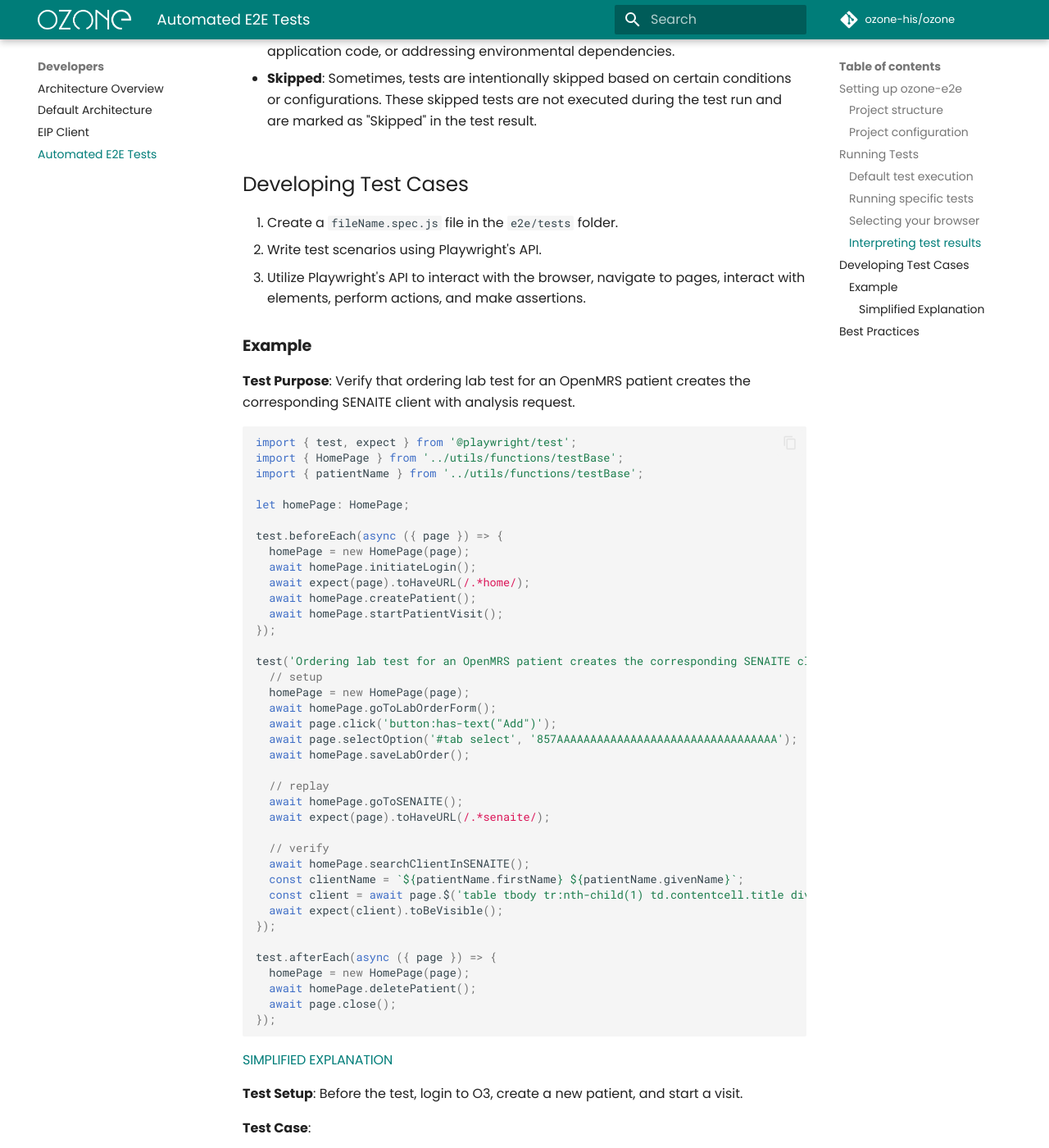
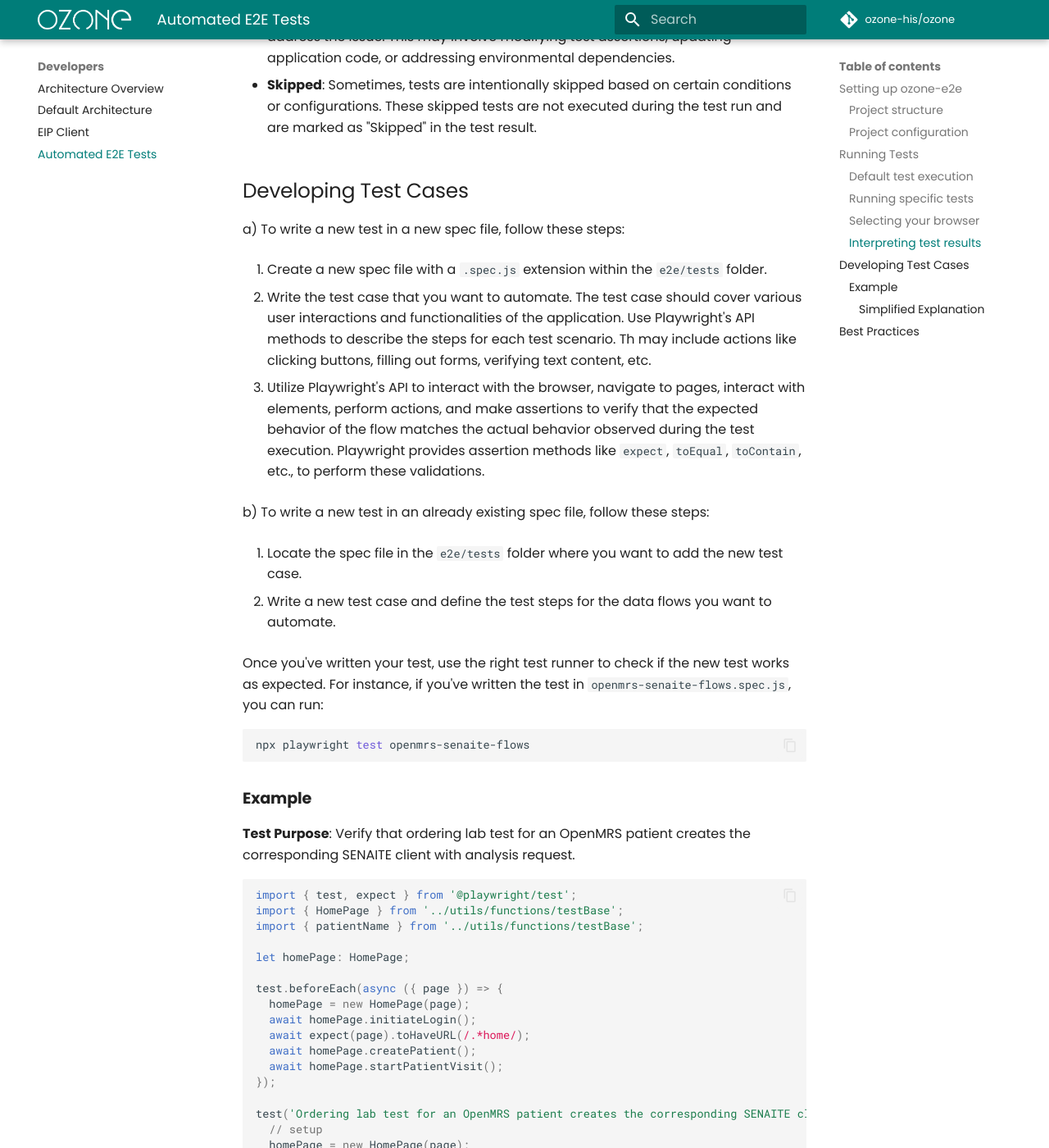
Before and after one commit to ozone-his/ozone-docs, an MkDocs documentation site: the page built from docs/devs/e2e-tests.md, in a window 1280 px wide and 1400 px high, scrolled down 3250 px. Shown: the whole window at 82% size. Built offline with MkDocs 1.6.1 and Material for MkDocs 9.7.7, drawn with Linux system fonts in a browser that asks for light colours; comment, search, counter and statistics services are not loaded.

Commit message:
Update section for 'Developing test cases'

````diff
--- a/docs/devs/e2e-tests.md
+++ b/docs/devs/e2e-tests.md
@@ -91,14 +91,32 @@
 ### Interpreting test results
 
 - **Passed**: When all tests within the suite pass without encountering any errors, the overall result is marked as "Passed". This means that the application behaved as expected under the test conditions.
+
 - **Failed**: If any test within the suite encounters an error or assertion failure during execution, the overall result is marked as "Failed". Determine whether the failure is specific to the test case, a particular component or feature, or the entire application. Once you've identified the root cause of the failure, implement a fix to address the issue. This may involve modifying test assertions, updating application code, or addressing environmental dependencies.
 
 - **Skipped**: Sometimes, tests are intentionally skipped based on certain conditions or configurations. These skipped tests are not executed during the test run and are marked as "Skipped" in the test result.
 
 ## Developing Test Cases
-1. Create a `fileName.spec.js` file in the `e2e/tests` folder.
-2. Write test scenarios using Playwright's API.
-3. Utilize Playwright's API to interact with the browser, navigate to pages, interact with elements, perform actions, and make assertions.
+
+a) To write a new test in a new spec file, follow these steps:
+
+1. Create a new spec file with a `.spec.js` extension within the `e2e/tests` folder.
+
+2. Write the test case that you want to automate. The test case should cover various user interactions and functionalities of the application. Use Playwright's API methods to describe the steps for each test scenario. Th may include actions like clicking buttons, filling out forms, verifying text content, etc.
+
+3. Utilize Playwright's API to interact with the browser, navigate to pages, interact with elements, perform actions, and make assertions to verify that the expected behavior of the flow matches the actual behavior observed during the test execution. Playwright provides assertion methods like `expect`, `toEqual`, `toContain`, etc., to perform these validations.
+
+b) To write a new test in an already existing spec file, follow these steps:
+
+1. Locate the spec file in the `e2e/tests` folder where you want to add the new test case.
+
+2. Write a new test case and define the test steps for the data flows you want to automate.
+
+Once you've written your test, use the right test runner to check if the new test works as expected. For instance, if you've written the test in `openmrs-senaite-flows.spec.js`, you can run:
+
+```bash
+npx playwright test openmrs-senaite-flows
+```
 
 ### Example
 
````
